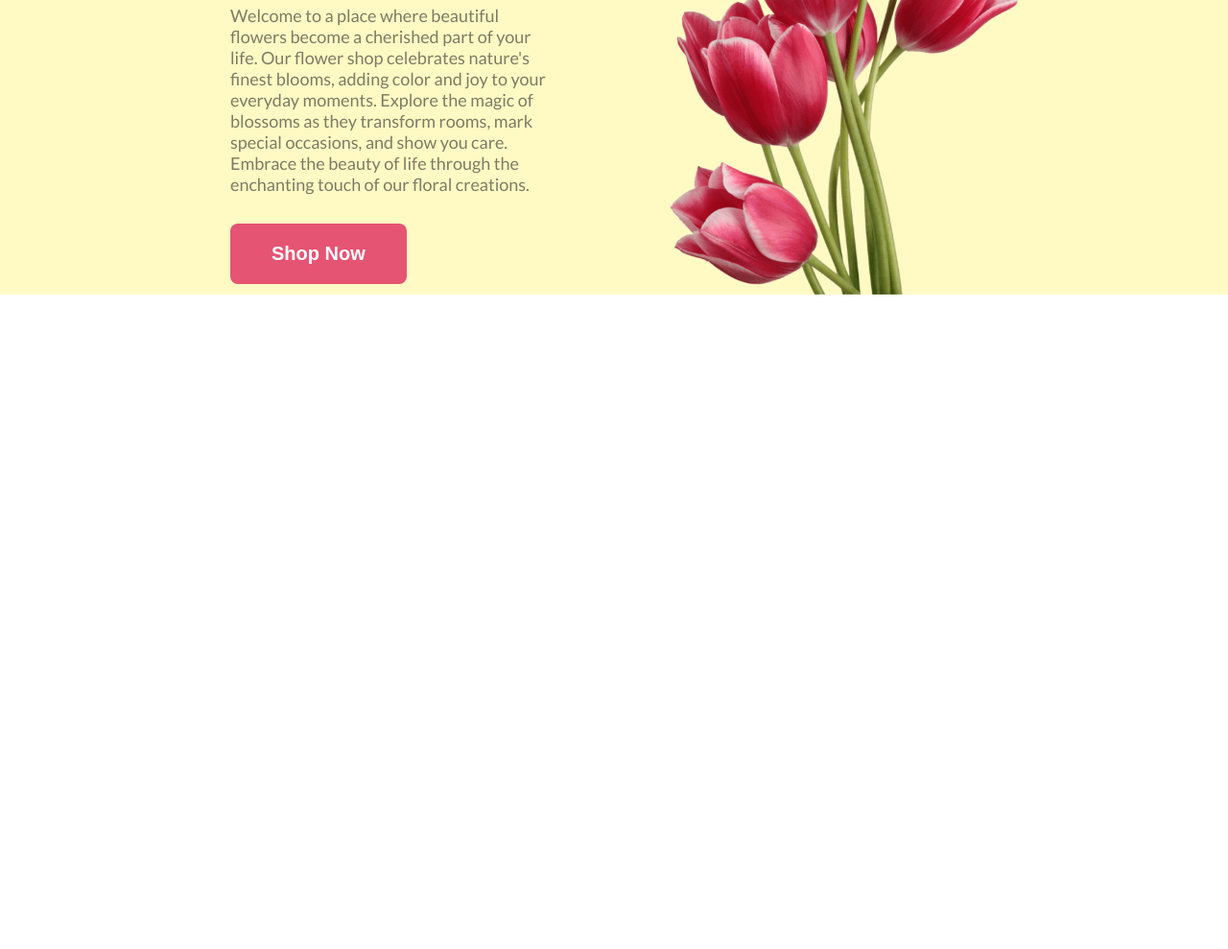
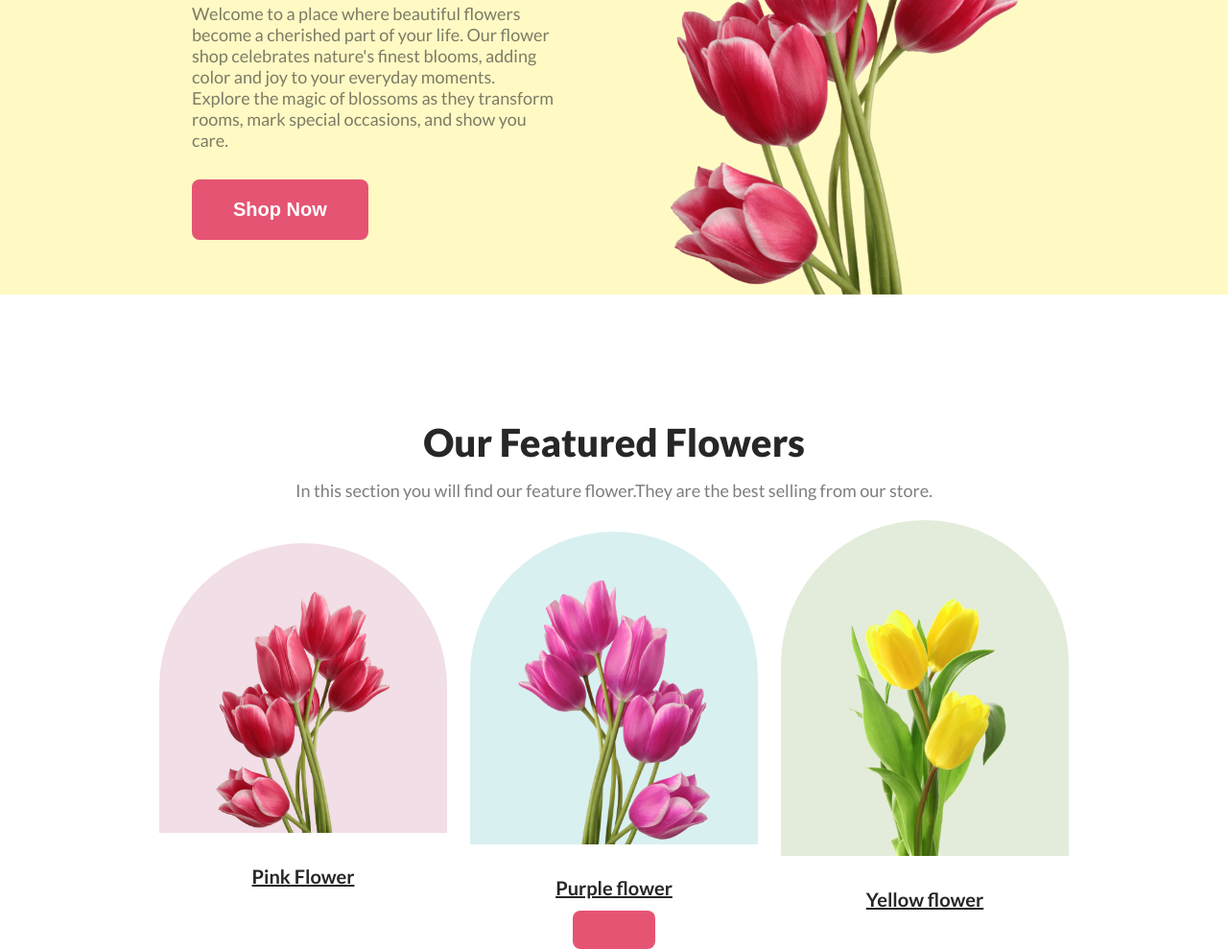
Before and after one commit to afrin100/flower-shop-assignment, a plain HTML site: page index.html in a window 1280 px wide. Shown: the part 227-1216 px from the top of the page at 96% size. Before the commit the page ends 800 px from the top, so only its background shows below. Drawn offline with Linux system fonts and the light colour scheme.

Commit message:
feature added

```diff
--- a/index.html
+++ b/index.html
@@ -12,19 +12,49 @@
 </head>
 
 <body>
+    <!-- header sectiom -->
     <header class="header">
         <div class="header-section">
             <h1 class="header-title">Embrace the Beauty of Life with Our Beautiful Flowers</h1>
             <p class="header-description">Welcome to a place where beautiful flowers become a cherished part of your
                 life. Our flower shop celebrates nature's finest blooms, adding color and joy to your everyday moments.
                 Explore the magic of blossoms as they transform rooms, mark special occasions, and show you care.
-                Embrace the beauty of life through the enchanting touch of our floral creations.</p>
+            </p>
             <button class="btn-primary">Shop Now</button>
         </div>
         <img src="images/pngwing 10.png" alt="">
     </header>
     <main>
+        <!-- feature flower section -->
+        <section class="feature-flower">
+            <h3 class="feature-title">Our Featured Flowers</h3>
+            <p class="feature-description">In this section you will find our feature flower.They are the best selling
+                from our store.</p>
+            <div class="feature-container">
+                <div class="feature-column">
+                    <img src="images/pngwing 10.png" alt="" id="pink">
+                    <p>Pink Flower</p>
+                    </img>
+                </div>
+                <div class="feature-column">
+                    <img src="images/pngwing 6.png" alt="" id="purple">
+                    <p>Purple flower</p>
+                    </img>
+                </div>
+                <div class="feature-column">
+                    <img src="images/pngwing 7.png" alt="" id="yellow">
+                    <p>Yellow flower</p>
+                    </img>
+                </div>
+            </div>
 
+            <!-- sign up section -->
+            <div class="sign-up">
+                <h3 class="sign-up-title"></h3>
+                <p class="sign-up-description"></p>
+                <button class="btn-primary"></button>
+            </div>
+        </section>
     </main>
     <footer>
 
--- a/styles/style.css
+++ b/styles/style.css
@@ -1,7 +1,8 @@
 /* shared style */
-*{
+* {
     margin: 0;
 }
+
 body {
     font-family: 'Lato', sans-serif;
 }
@@ -33,7 +34,7 @@ body {
 
 .header-section {
     width: 50%;
-    padding-left: 240px;
+    padding-left: 200px;
 
 }
 
@@ -50,3 +51,71 @@ body {
     font-weight: 400;
     margin-bottom: 30px;
 }
+
+/* main section */
+main {
+    width: 1140px;
+    margin: 0 auto;
+}
+
+main section {
+    margin-top: 130px;
+}
+
+.feature-flower {
+    text-align: center;
+}
+
+.feature-container {
+    display: flex;
+    align-items: center;
+    justify-content: center;
+    gap: 24px;
+}
+
+.feature-container img {
+    width: 200px;
+    padding: 50px 50px 0px 50px;
+    justify-content: center;
+    margin-bottom: 30px;
+}
+
+#pink {
+    border-radius: 300px 300px 0px 0px;
+    background: rgba(167, 33, 98, 0.15);
+}
+
+#purple {
+    border-radius: 300px 300px 0px 0px;
+    background: rgba(5, 151, 160, 0.15);
+}
+
+#yellow {
+    border-radius: 300px 300px 0px 0px;
+    background: rgba(71, 125, 17, 0.15);
+}
+
+.feature-column {
+    margin-top: 20px;
+}
+
+.feature-column p {
+    color: #272727;
+    text-align: center;
+    font-size: 20px;
+    font-weight: 700;
+    text-decoration-line: underline;
+}
+
+.feature-description {
+    color: rgba(39, 39, 39, 0.60);
+    text-align: center;
+    font-size: 18px;
+    font-weight: 400;
+    margin-top: 15px;
+}
+.feature-title{
+    color: #272727;
+    font-weight: 800;
+    font-size: 40px;
+}
```
